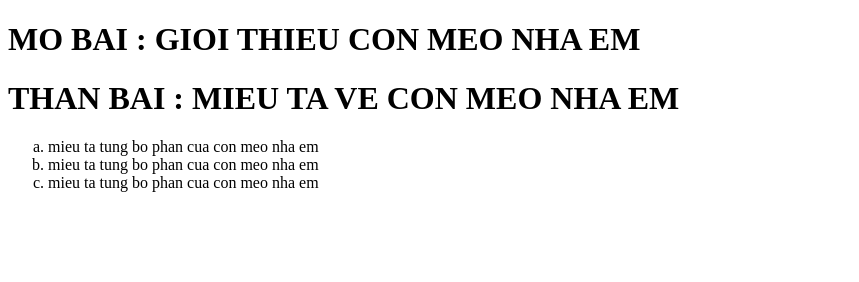
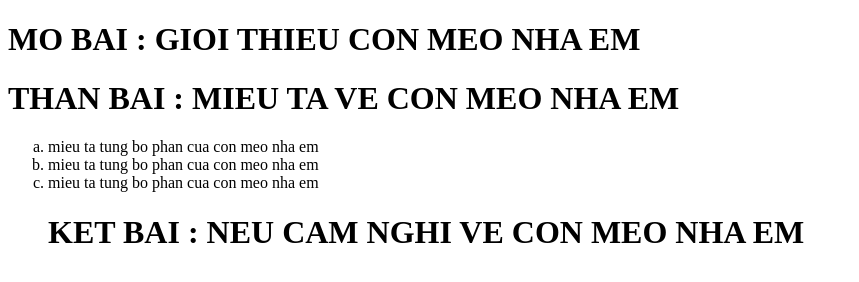
Before and after one commit to dogoethec1t62025/ngay-13, a plain HTML site: page index.html in a window 1280 px wide. Shown: the whole page, without its empty margins (0-859 px from the left). Drawn offline with Linux system fonts and the light colour scheme.

Commit message:
bnjkslxdikf

```diff
--- a/index.html
+++ b/index.html
@@ -12,6 +12,7 @@
       <li>mieu ta tung bo phan cua con meo nha em</li>
       <li>mieu ta tung bo phan cua con meo nha em</li>
       <li>mieu ta tung bo phan cua con meo nha em</li>
+      <h1>KET BAI : NEU CAM NGHI VE CON MEO NHA EM</h1>
     </ol>
   </body>
 </html>
```
